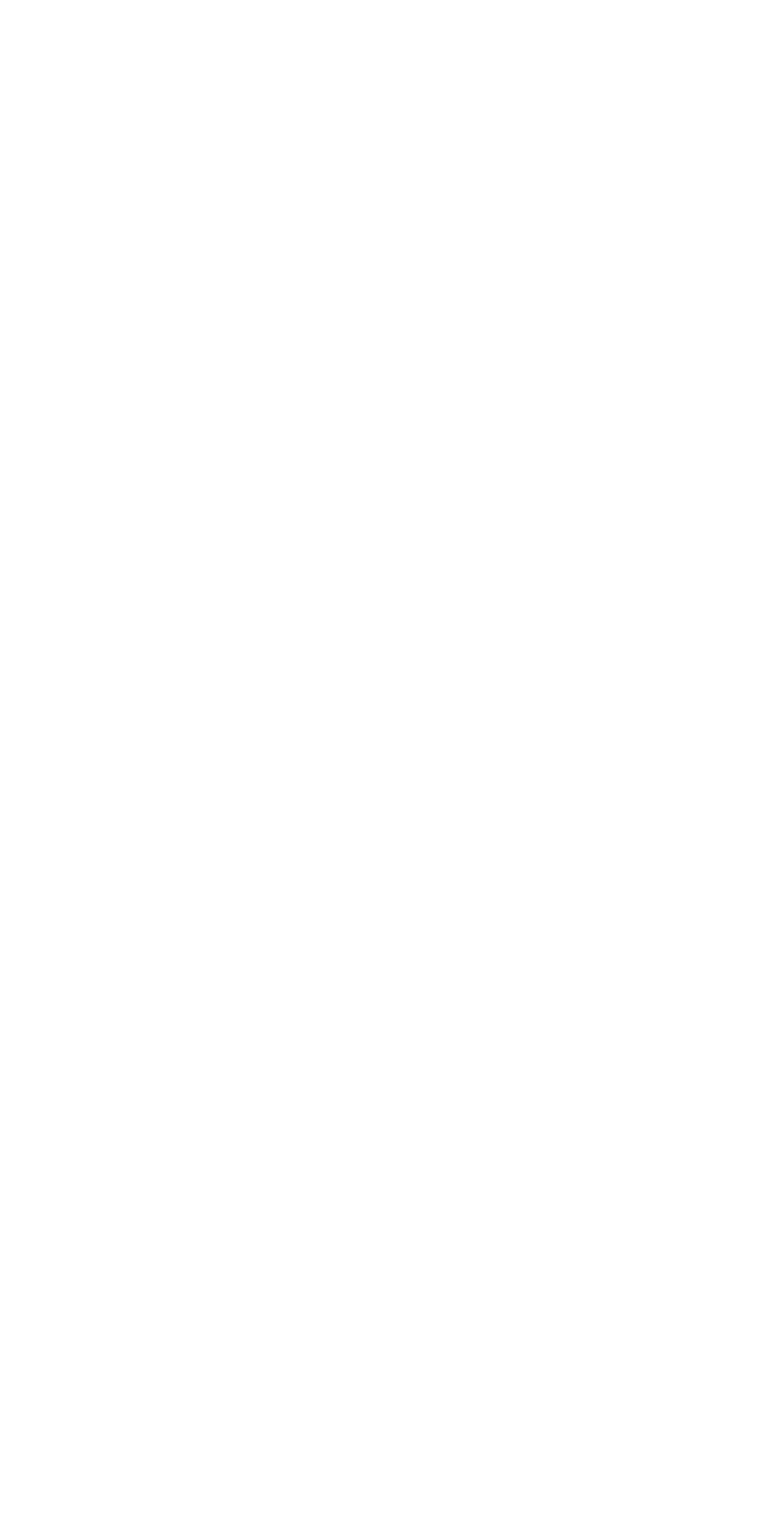
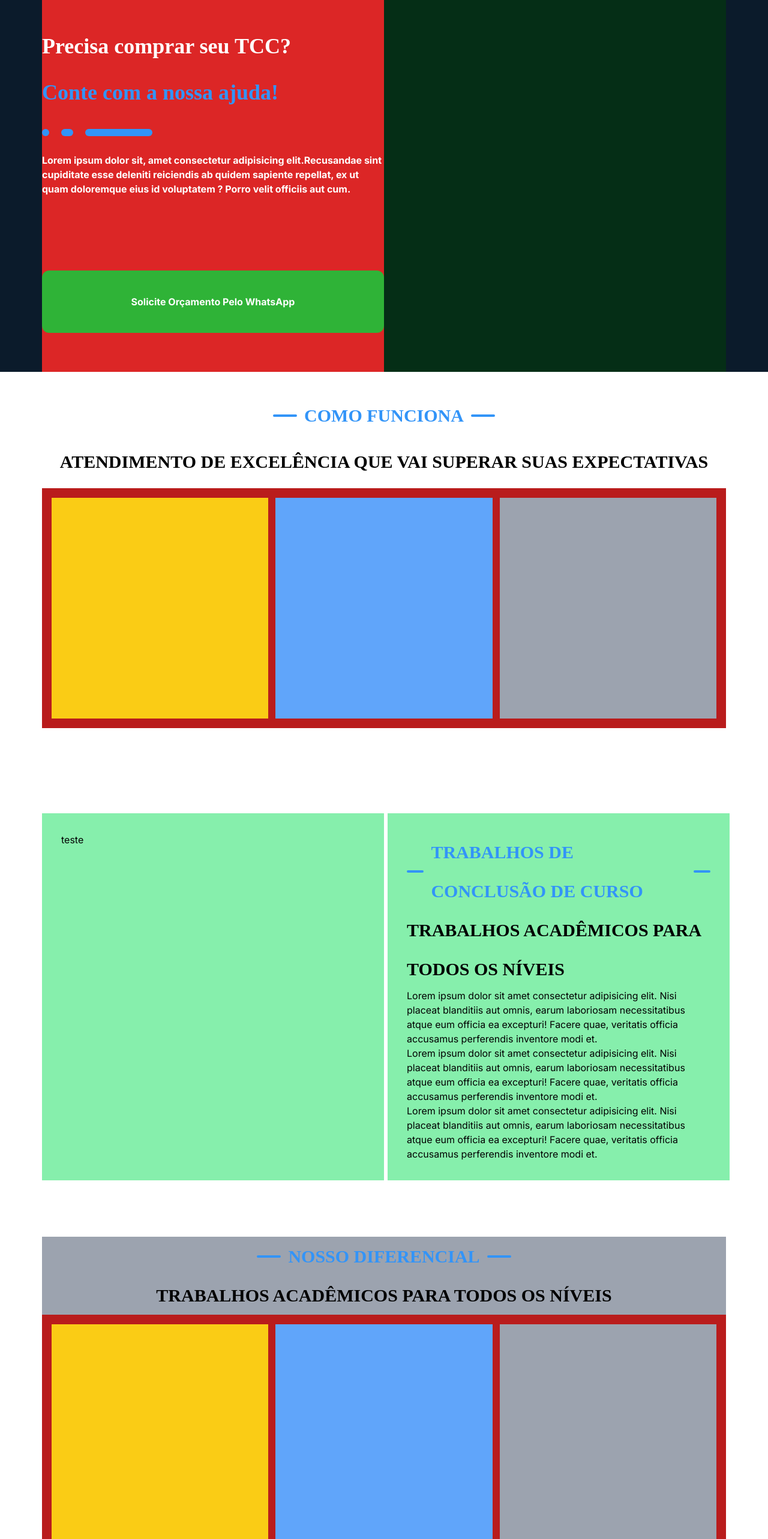
Before and after one commit to MathMendesReis/passei-batido, a Next.js app: page / in a window 1280 px wide. Shown: the part 20-2586 px from the top of the page at 60% size. Before the commit the page ends 800 px from the top, so only its background shows below. Built offline with nearby package versions, Linux system fonts and the light colour scheme.

Commit message:
feat:estrutura da pagina home pronta

```diff
--- a/src/app/(home)/page.tsx
+++ b/src/app/(home)/page.tsx
@@ -1,7 +1,63 @@
+import React from 'react';
+import TitleWithDescription from '../components/titleWithDescription';
 
 export default function Home() {
+  const lorem = ' Lorem ipsum dolor sit, amet consectetur adipisicing elit.Recusandae sint cupiditate esse deleniti reiciendis ab quidem sapiente repellat, ex ut quam doloremque eius id voluptatem ? Porro velit officiis aut cum.';
+
   return (
-    <main className="flex min-h-screen flex-col items-center justify-between p-24">
+    <main className='flex min-h-screen flex-col items-center justify-start'>
+      <section className='w-full min-h-[40rem] bg-[#0B1B2B] flex items-center justify-center '>
+        <div className='w-[1140px] bg-red-600 flex items-center justify-center'>
+          <div className=' min-h-[40rem] w-[36.25rem] flex flex-col gap-3 justify-center'>
+            <h1 className="w-full text-white text-4xl font-bold font-['Poppins'] leading-[65px]">Precisa comprar seu TCC?</h1>
+            <h2 className="w-full  text-[#3294F8] text-4xl font-bold font-['Poppins'] leading-[65px]">Conte com a nossa ajuda!</h2>
+            <div className='h-3 flex gap-5 my-4'>
+              <div className='h-3 w-3 bg-[#3294F8] rounded-md' />
+              <div className='h-3 w-5 bg-[#3294F8] rounded-md' />
+              <div className='h-3 w-28 bg-[#3294F8] rounded-md' />
+            </div>
+            <p className='text-white text-base font-bold leading-6'>{lorem}</p>
+            <button className=' bg-[#2FB337] w-full py-8 mt-28 rounded-xl'>
+              <span className='text-white font-bold leading-10'>Solicite Orçamento Pelo WhatsApp</span>
+            </button>
+          </div>
+          <div className=' h-[40rem] w-[36.25rem] bg-green-950'>
+
+          </div>
+        </div>
+      </section>
+      <section className=' w-full flex items-center justify-center gap-3 py-10 flex-col p-4'>
+        <TitleWithDescription title='como funciona' paragraph='atendimento de excelência que vai superar suas expectativas' />
+
+        <section className='w-[1140px] bg-red-700 min-h-[25rem] p-4 grid grid-cols-3 justify-items-stretch gap-3 mb-2'>
+          <div className=' col-start-1 col-end-2 w-full bg-yellow-400' />
+          <div className=' col-start-2 col-end-3 w-full bg-blue-400' />
+          <div className=' col-start-3 col-end-4 w-full bg-gray-400' />
+        </section>
+      </section>
+      <section className='w-[1140px] grid grid-cols-2 h-[800px] gap-3 content-center justify-items-stretch'>
+        <div className='bg-green-300 p-8 w-[570px]'>
+          <h1>teste</h1>
+        </div>
+        <div className='bg-green-300 p-8 w-[570px] '>
+          <TitleWithDescription title='Trabalhos de conclusão de curso' paragraph='Trabalhos Acadêmicos
+para todos os níveis'/>
+          <p>Lorem ipsum dolor sit amet consectetur adipisicing elit. Nisi placeat blanditiis aut omnis, earum laboriosam necessitatibus atque eum officia ea excepturi! Facere quae, veritatis officia accusamus perferendis inventore modi et.</p>
+          <p>Lorem ipsum dolor sit amet consectetur adipisicing elit. Nisi placeat blanditiis aut omnis, earum laboriosam necessitatibus atque eum officia ea excepturi! Facere quae, veritatis officia accusamus perferendis inventore modi et.</p>
+          <p>Lorem ipsum dolor sit amet consectetur adipisicing elit. Nisi placeat blanditiis aut omnis, earum laboriosam necessitatibus atque eum officia ea excepturi! Facere quae, veritatis officia accusamus perferendis inventore modi et.</p>
+        </div>
+      </section>
+      <section className='bg-gray-400 w-[1140px] flex flex-col items-center'>
+        <TitleWithDescription title=' Nosso diferencial ' paragraph='Trabalhos Acadêmicos
+para todos os níveis'/>
+        <section className='w-[1140px] bg-red-700 min-h-[25rem] p-4 grid grid-cols-3 justify-items-stretch gap-3 mb-2'>
+          <div className=' col-start-1 col-end-2 w-full bg-yellow-400' />
+          <div className=' col-start-2 col-end-3 w-full bg-blue-400' />
+          <div className=' col-start-3 col-end-4 w-full bg-gray-400' />
+        </section>
+      </section>
+      <footer className='w-full min-h-[1339.47px] bg-[#0B1B2B] flex items-center justify-center '></footer>
+
     </main>
-  )
+  );
 }
--- /dev/null
+++ b/src/app/components/titleWithDescription.tsx
@@ -0,0 +1,20 @@
+import React from 'react';
+
+type Props = {
+	title: string;
+	paragraph: string;
+};
+export default function TitleWithDescription({title, paragraph}: Props) {
+	return (
+		<>
+			<div className='flex items-center justify-center gap-3'>
+				<div className='h-1 w-10 bg-[#3294F8] rounded-md' />
+				<h1 className=" text-[#3294F8] text-3xl font-bold font-['Poppins'] leading-[65px] uppercase">{title}</h1>
+				<div className='h-1 w-10 bg-[#3294F8] rounded-md' />
+			</div>
+			<div>
+				<p className=" text-black text-3xl font-bold font-['Poppins'] leading-[65px] uppercase">{paragraph}</p>
+			</div>
+		</>
+	);
+}
--- a/src/app/layout.tsx
+++ b/src/app/layout.tsx
@@ -1,22 +1,24 @@
-import type { Metadata } from 'next'
-import { Inter } from 'next/font/google'
-import './globals.css'
+import React from 'react';
+import type {Metadata} from 'next';
+import {Inter} from 'next/font/google';
+import './globals.css';
 
-const inter = Inter({ subsets: ['latin'] })
+// eslint-disable-next-line new-cap
+const inter = Inter({subsets: ['latin']});
 
 export const metadata: Metadata = {
 	title: 'Passei Batido',
 	description: 'Passei batido',
-}
+};
 
 export default function RootLayout({
 	children,
 }: {
-  children: React.ReactNode
+	children: React.ReactNode;
 }) {
 	return (
-    <html lang="en">
+		<html lang='en'>
 			<body className={inter.className}>{children}</body>
 		</html>
-  )
+	);
 }
```
Also changed, not shown: package.json (+11 -5 lines), .eslintrc.js (added), src/app/globals.css (line endings or trailing spaces), 1 other file (tests, documents, lock files or other folders). Lines whose indentation alone changed are shown as unchanged.
